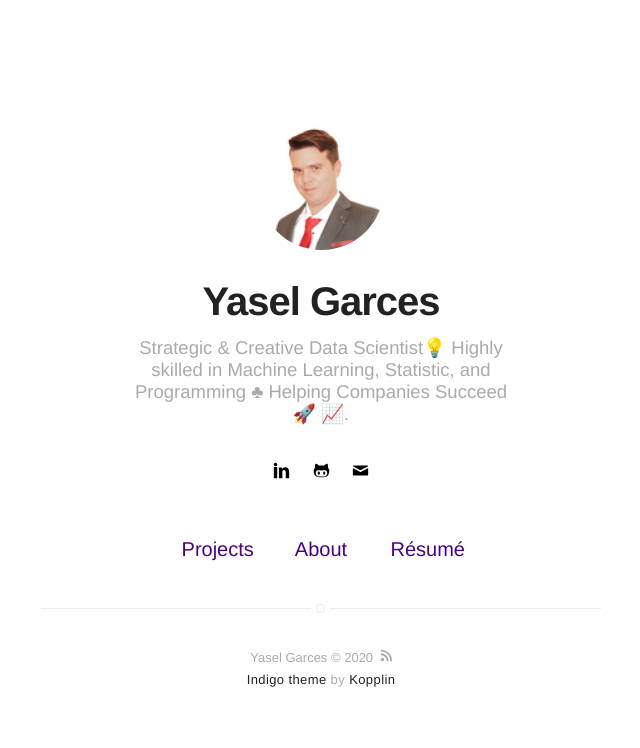
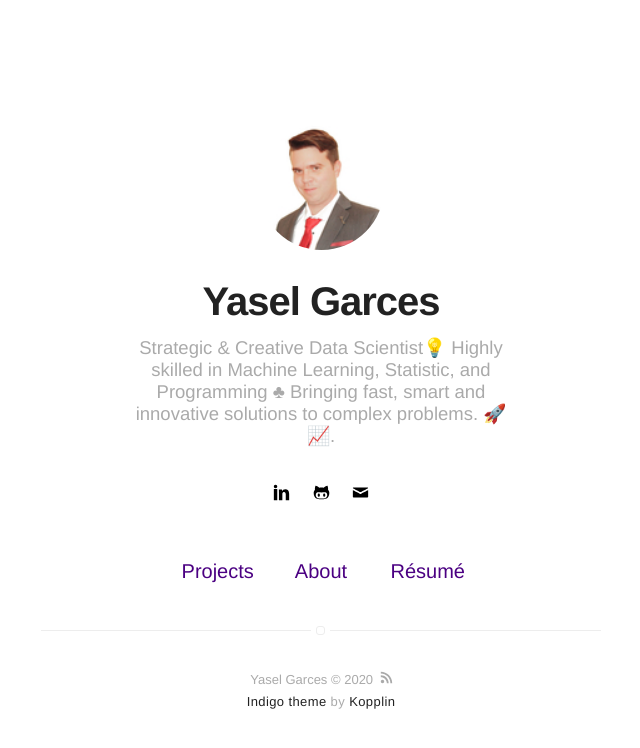
Before and after one commit to Yasel-Garces/Portafolio---Yasel-Garces, a Jekyll site: the page built from index.html, in a window 1280 px wide. Shown: the top 748 px of the page, without its empty margins (319-959 px from the left). Built offline with Jekyll 4.4.1, drawn with Linux system fonts in a browser that asks for light colours.

Commit message:
Configuration

```diff
--- a/_config.yml
+++ b/_config.yml
@@ -1,6 +1,6 @@
 # main text of home
 name: Yasel Garces
-bio: Strategic & Creative Data Scientist💡 Highly skilled in Machine Learning, Statistic, and Programming ♣ Helping Companies Succeed 🚀 📈.
+bio: Strategic & Creative Data Scientist💡 Highly skilled in Machine Learning, Statistic, and Programming ♣ Bringing fast, smart and innovative solutions to complex problems. 🚀 📈.
 external-image: true
 picture: image/Yasel_Image.jpg
 
```
